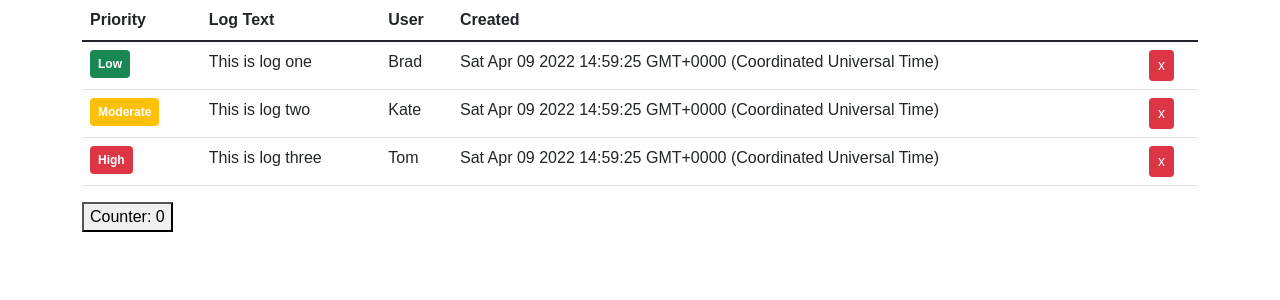
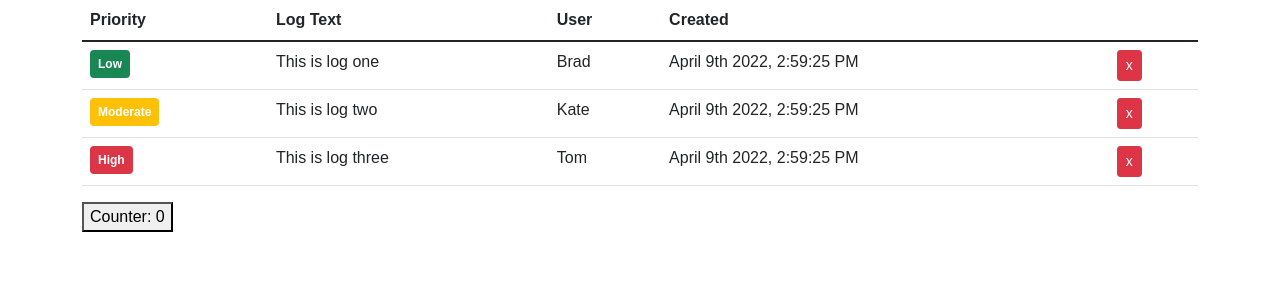
Before and after one commit to badraynold/electron-react, a React app: page / in a window 1280 px wide. Shown: the top 300 px of the page. Built offline with nearby package versions, Linux system fonts and the light colour scheme; the HTML template or start-up script is replaced by a standard one.

Commit message:
add react-moment

```diff
--- a/package.json
+++ b/package.json
@@ -21,9 +21,11 @@
   },
   "dependencies": {
     "bootstrap": "^5.1.3",
+    "moment": "^2.29.2",
     "react": "^16.13.1",
     "react-bootstrap": "^2.2.3",
-    "react-dom": "^16.13.1"
+    "react-dom": "^16.13.1",
+    "react-moment": "^1.1.2"
   },
   "devDependencies": {
     "@babel/core": "^7.9.6",
--- a/src/components/LogItem.js
+++ b/src/components/LogItem.js
@@ -1,10 +1,11 @@
 import React from "react";
 import { Button, Badge } from "react-bootstrap";
+import Moment from "react-moment";
 
 const LogItem = ({ item }) => {
   const getVariant = (priority) => {
     let ret = "danger";
-    console.log(priority);
+
     switch (priority) {
       case "high":
         return "danger";
@@ -23,7 +24,11 @@
       </td>
       <td>{item.text}</td>
       <td>{item.user}</td>
-      <td>{item.created}</td>
+      <td>
+        <Moment format="MMMM Do YYYY, h:mm:ss A">
+          {new Date(item.created)}
+        </Moment>
+      </td>
       <td>
         <Button variant="danger" size="sm">
           x
```
Also changed, not shown: 2 other files (tests, documents, lock files or other folders).
